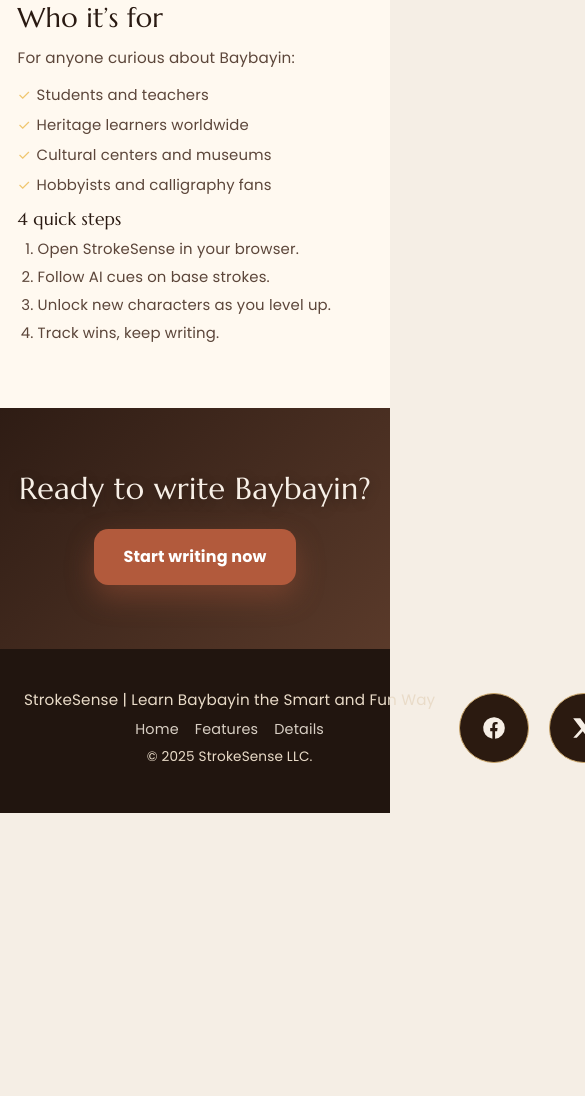
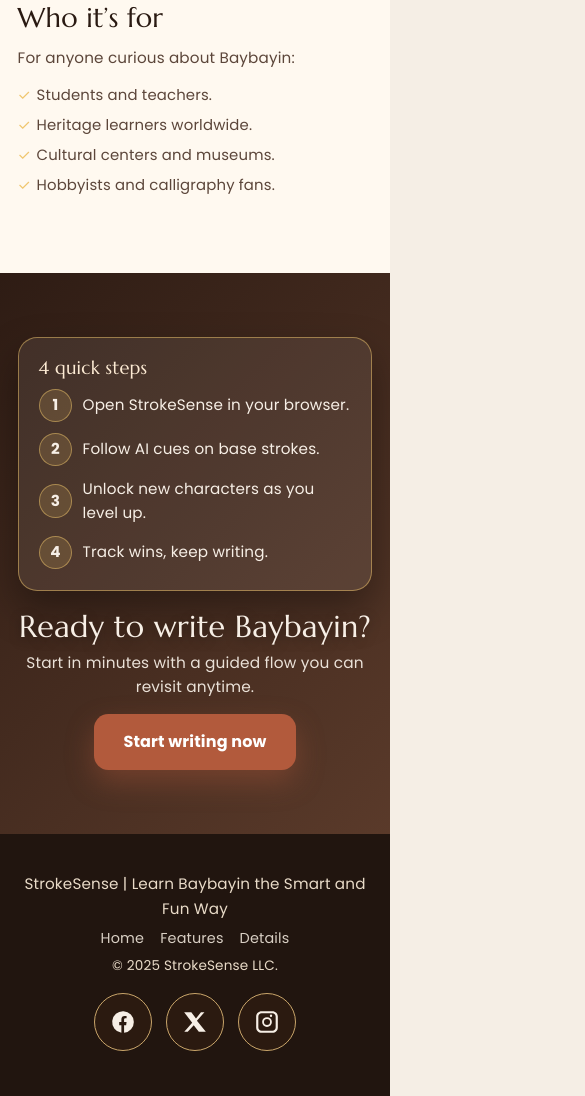
Before and after one commit to cybot555/strokesense, a plain HTML site: page index.html in a window 390 px wide. Shown: the part 3015-4111 px from the top of the page, 585 px wide, since content can reach past the window. Before the commit the page ends 3828 px from the top, so only its background shows below. Drawn offline with Linux system fonts and the light colour scheme.

Commit message:
style: relocation of steps into cta section; fix: logos are out of view in mobile

```diff
--- a/index.html
+++ b/index.html
@@ -148,19 +148,11 @@
                         <h2>Who it’s for</h2>
                         <p>For anyone curious about Baybayin:</p>
                         <ul class="details-list">
-                            <li>Students and teachers</li>
-                            <li>Heritage learners worldwide</li>
-                            <li>Cultural centers and museums</li>
-                            <li>Hobbyists and calligraphy fans</li>
+                            <li>Students and teachers.</li>
+                            <li>Heritage learners worldwide.</li>
+                            <li>Cultural centers and museums.</li>
+                            <li>Hobbyists and calligraphy fans.</li>
                         </ul>
-
-                        <h3 class="details-subtitle">4 quick steps</h3>
-                        <ol class="details-steps">
-                            <li>Open StrokeSense in your browser.</li>
-                            <li>Follow AI cues on base strokes.</li>
-                            <li>Unlock new characters as you level up.</li>
-                            <li>Track wins, keep writing.</li>
-                        </ol>
                     </div>
                 </div>
             </section>
@@ -168,11 +160,26 @@
             <!-- CALL-TO-ACTION SECTION -->
             <section class="section cta-section" id="cta">
                 <div class="section-inner cta-inner">
-                    <div class="cta-text">
-                        <h2 id="ready-to-write">Ready to write Baybayin?</h2>
+                    <div class="cta-steps" aria-labelledby="cta-steps-title">
+                        <div class="cta-steps-header">
+                            <h3 id="cta-steps-title">4 quick steps</h3>
+                        </div>
+                        <ol class="cta-steps-list">
+                            <li>Open StrokeSense in your browser.</li>
+                            <li>Follow AI cues on base strokes.</li>
+                            <li>Unlock new characters as you level up.</li>
+                            <li>Track wins, keep writing.</li>
+                        </ol>
                     </div>
-                    <div class="cta-actions">
-                        <a href="#hero" class="btn primary-btn large">Start writing now</a>
+
+                    <div class="cta-copy">
+                        <div class="cta-text">
+                            <h2 id="ready-to-write">Ready to write Baybayin?</h2>
+                            <p class="cta-subtext">Start in minutes with a guided flow you can revisit anytime.</p>
+                        </div>
+                        <div class="cta-actions">
+                            <a href="#hero" class="btn primary-btn large">Start writing now</a>
+                        </div>
                     </div>
                 </div>
             </section>
--- a/styles.css
+++ b/styles.css
@@ -500,16 +500,6 @@ h3 {
     color: var(--ink);
 }
 
-.details-steps {
-    padding-left: 1.25rem;
-    font-size: 0.93rem;
-    color: var(--muted);
-}
-
-.details-steps li + li {
-    margin-top: 0.25rem;
-}
-
 /* ========== CTA SECTION ========== */
 .cta-section {
     background: linear-gradient(135deg, var(--earth-deep), var(--earth-soft));
@@ -517,14 +507,20 @@ h3 {
 }
 
 .cta-inner {
+    display: grid;
+    grid-template-columns: minmax(0, 0.95fr) minmax(0, 1.05fr);
+    align-items: center;
+    gap: 1.4rem;
+    max-width: 1120px;
+    margin: 0 auto;
+    text-align: left;
+}
+
+.cta-copy {
     display: flex;
     flex-direction: column;
-    align-items: center;
-    justify-content: center;
-    gap: 1rem;
-    max-width: 760px;
-    margin: 0 auto;
-    text-align: center;
+    gap: 0.85rem;
+    align-items: flex-start;
 }
 
 .cta-text h2 {
@@ -534,17 +530,67 @@ h3 {
     text-shadow: 0 3px 12px rgba(0, 0, 0, 0.35);
 }
 
-.cta-text p {
+.cta-subtext {
     font-size: 0.96rem;
     color: #f7efe6;
-    opacity: 0.95;
+    opacity: 0.93;
+    max-width: 36rem;
 }
 
 .cta-actions {
     display: flex;
     flex-direction: column;
+    align-items: flex-start;
+    gap: 0.55rem;
+}
+
+.cta-steps {
+    background: rgba(255, 255, 255, 0.08);
+    border: 1px solid rgba(240, 198, 109, 0.5);
+    border-radius: 1.2rem;
+    padding: 1.2rem 1.25rem 1.3rem 1.25rem;
+    box-shadow: 0 18px 38px rgba(0, 0, 0, 0.35);
+    color: #f7efe6;
+    text-align: left;
+}
+
+.cta-steps-header h3 {
+    font-size: 1.15rem;
+    margin: 0 0 0.65rem 0;
+    color: #fdebd4;
+}
+
+.cta-steps-list {
+    list-style: none;
+    margin: 0;
+    padding: 0;
+    counter-reset: cta-step;
+    display: grid;
+    gap: 0.65rem;
+}
+
+.cta-steps-list li {
+    counter-increment: cta-step;
+    display: grid;
+    grid-template-columns: auto 1fr;
+    gap: 0.65rem;
     align-items: center;
-    gap: 0.55rem;
+    font-size: 0.95rem;
+}
+
+.cta-steps-list li::before {
+    content: counter(cta-step);
+    width: 2.1rem;
+    height: 2.1rem;
+    border-radius: 50%;
+    background: rgba(240, 198, 109, 0.16);
+    border: 1px solid rgba(240, 198, 109, 0.5);
+    color: #f7efe6;
+    display: inline-flex;
+    align-items: center;
+    justify-content: center;
+    font-weight: 700;
+    letter-spacing: 0.01em;
 }
 
 .cta-note {
@@ -656,8 +702,8 @@ h3 {
 }
 
 .social-circle.facebook svg {
-    width: 32px;
-    height: 32px;
+    width: 42px;
+    height: 42px;
 }
 
 /* ========== RESPONSIVE STYLES ========== */
@@ -700,8 +746,44 @@ h3 {
     }
 
     .cta-inner {
+        grid-template-columns: 1fr;
+        text-align: center;
+        gap: 1.2rem;
+    }
+
+    .cta-copy {
+        align-items: center;
+    }
+
+    .cta-actions {
+        align-items: center;
+    }
+
+    .cta-steps {
+        width: 100%;
+    }
+
+    .footer-inner {
         flex-direction: column;
         align-items: center;
+        justify-content: center;
+        gap: 1rem;
+        text-align: center;
+    }
+
+    .footer-right {
+        justify-content: center;
+        width: 100%;
+    }
+
+    .social-icons {
+        justify-content: center;
+        gap: 14px;
+    }
+
+    .social-circle {
+        width: 58px;
+        height: 58px;
     }
 
     .footer-bar {
```
